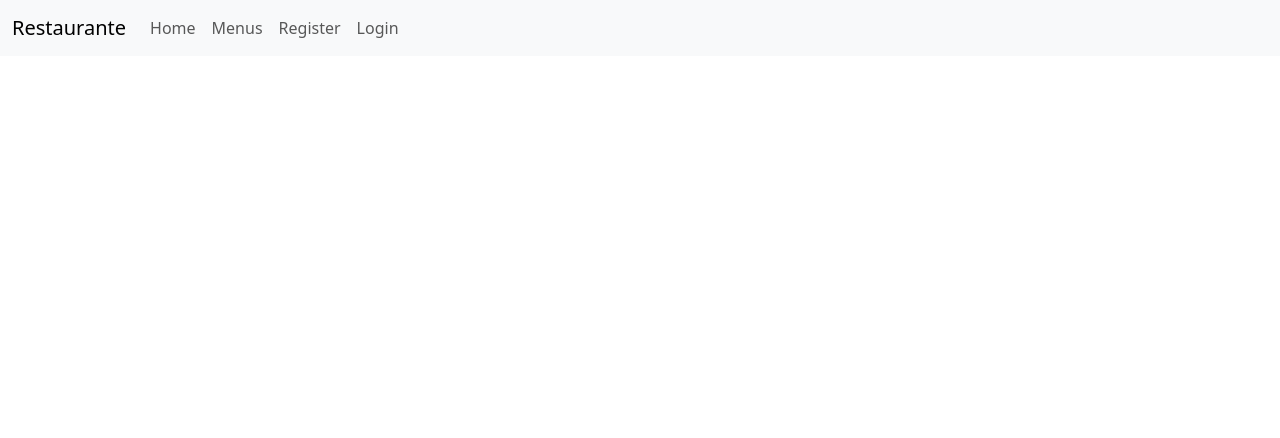
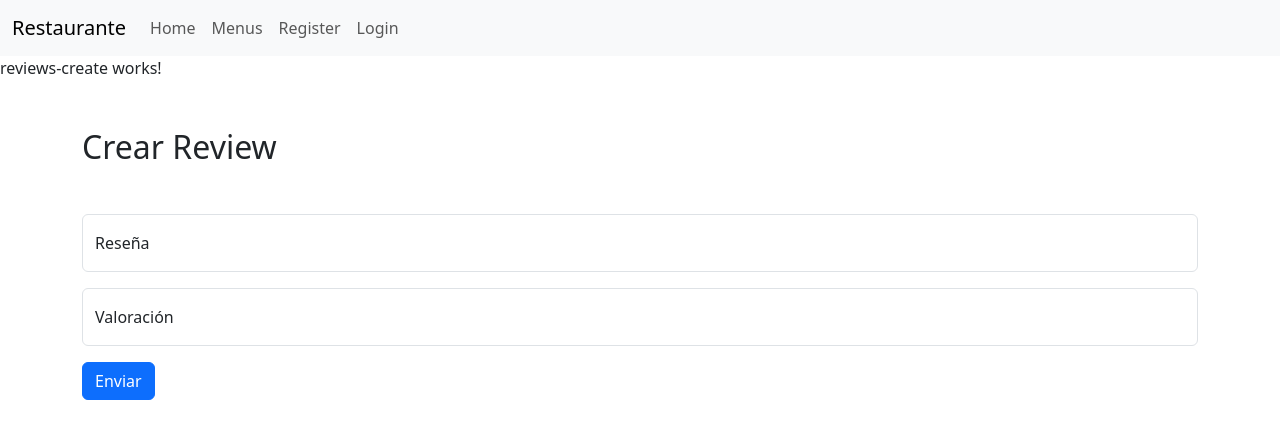
Before and after one commit to AngeliniAxel/front_crm_restaurante, an Angular app in the folder crm_restaurante_frontend/: page /reviews/create in a window 1280 px wide. Before the commit this address led to /. Shown: the top 438 px of the page. Built offline with nearby package versions, Linux system fonts and the light colour scheme.

Commit message:
add review component

```diff
--- a/crm_restaurante_frontend/src/app/app.routes.ts
+++ b/crm_restaurante_frontend/src/app/app.routes.ts
@@ -5,6 +5,8 @@ import { RegisterComponent } from './pages/users/register/register.component';
 import { LoginComponent } from './pages/users/Login/login.component';
 import { HomeComponent } from './pages/home/home.component';
 import { EditMenuComponent } from './pages/menus/edit-menu/edit-menu.component';
+import { ReviewsDisplayComponent } from './reviews/reviews-display/reviews-display.component';
+import { ReviewsCreateComponent } from './reviews/reviews-create/reviews-create.component';
 
 export const routes: Routes = [
   { path: '', component: HomeComponent },
@@ -12,4 +14,6 @@ export const routes: Routes = [
   { path: 'menu/edit', component: EditMenuComponent },
   { path: 'register', component: RegisterComponent },
   { path: 'login', component: LoginComponent },
+  { path: 'reviews', component: ReviewsDisplayComponent },
+  { path: 'reviews/create', component: ReviewsCreateComponent },
 ];
--- /dev/null
+++ b/crm_restaurante_frontend/src/app/interfaces/review.interface.ts
@@ -0,0 +1,5 @@
+export interface Review {
+  id: number;
+  message: string;
+  rating: number;
+}
--- /dev/null
+++ b/crm_restaurante_frontend/src/app/reviews/reviews-create/reviews-create.component.html
@@ -0,0 +1,22 @@
+<p>reviews-create works!</p>
+
+<div class="container">
+    <h2 class="my-5">Crear Review</h2>
+    <form [formGroup]="reviewForm" (ngSubmit)="onSubmit()">
+        <div class="form-floating mb-3">
+            <input type="text" class="form-control" id="inputMessage" formControlName="message" autocomplete="off"
+                placeholder="Introduce tu reseña" />
+            <label for="inputMessage">Reseña</label>
+        </div>
+
+        <div class="form-floating mb-3">
+            <input type="number" class="form-control" id="inputRating" formControlName="rating" autocomplete="off"
+                placeholder="Tu valoración" />
+            <label for="inputRating">Valoración</label>
+        </div>
+
+
+
+        <button type="submit" class="btn btn-primary">Enviar</button>
+    </form>
+</div>
--- /dev/null
+++ b/crm_restaurante_frontend/src/app/reviews/reviews-create/reviews-create.component.ts
@@ -0,0 +1,32 @@
+import { Component, inject } from '@angular/core';
+import { UserService } from '../../services/user.service';
+import { Router } from '@angular/router';
+import { FormControl, FormGroup, ReactiveFormsModule } from '@angular/forms';
+import { ReviewService } from '../../services/review.service';
+
+@Component({
+  selector: 'app-reviews-create',
+  imports: [ReactiveFormsModule],
+  templateUrl: './reviews-create.component.html',
+  styleUrl: './reviews-create.component.css',
+})
+export class ReviewsCreateComponent {
+  reviewService = inject(ReviewService);
+  router = inject(Router);
+
+  reviewForm: FormGroup = new FormGroup({
+    message: new FormControl(),
+    rating: new FormControl(),
+  });
+
+  async onSubmit() {
+    try {
+      const newReview = await this.reviewService.post(this.reviewForm.value);
+      alert('registro correcto');
+      console.log(newReview);
+      this.router.navigateByUrl('/reviews/create');
+    } catch (error) {
+      alert(error);
+    }
+  }
+}
--- /dev/null
+++ b/crm_restaurante_frontend/src/app/reviews/reviews-display/reviews-display.component.html
@@ -0,0 +1,8 @@
+<p>reviews-display works!</p>
+
+<h2>Valoraciones</h2>
+@for(review of arrReviews; track $index){
+<h3>{{review.rating}}</h3>
+<p>{{ review.message}}</p>
+
+}
--- /dev/null
+++ b/crm_restaurante_frontend/src/app/reviews/reviews-display/reviews-display.component.ts
@@ -0,0 +1,19 @@
+import { Component, inject } from '@angular/core';
+import { Review } from '../../interfaces/review.interface';
+import { ReviewService } from '../../services/review.service';
+
+@Component({
+  selector: 'app-reviews-display',
+  imports: [],
+  templateUrl: './reviews-display.component.html',
+  styleUrl: './reviews-display.component.css',
+})
+export class ReviewsDisplayComponent {
+  arrReviews: Review[] = [];
+
+  reviewService = inject(ReviewService);
+
+  async ngOnInit() {
+    this.arrReviews = await this.reviewService.getAll();
+  }
+}
--- /dev/null
+++ b/crm_restaurante_frontend/src/app/services/review.service.ts
@@ -0,0 +1,22 @@
+import { HttpClient } from '@angular/common/http';
+import { inject, Injectable } from '@angular/core';
+import { Review } from '../interfaces/review.interface';
+import { lastValueFrom } from 'rxjs';
+
+@Injectable({
+  providedIn: 'root',
+})
+export class ReviewService {
+  private baseUrl: string = 'http://localhost:3000/api/reviews';
+  private httpClient = inject(HttpClient);
+
+  getAll() {
+    return lastValueFrom(this.httpClient.get<Review[]>(this.baseUrl));
+  }
+
+  post(body: Review) {
+    return lastValueFrom(
+      this.httpClient.post<Review>(`${this.baseUrl}/review`, body)
+    );
+  }
+}
```
Also changed, not shown: crm_restaurante_frontend/src/app/reviews/reviews-create/reviews-create.component.css (added), crm_restaurante_frontend/src/app/reviews/reviews-display/reviews-display.component.css (added).
